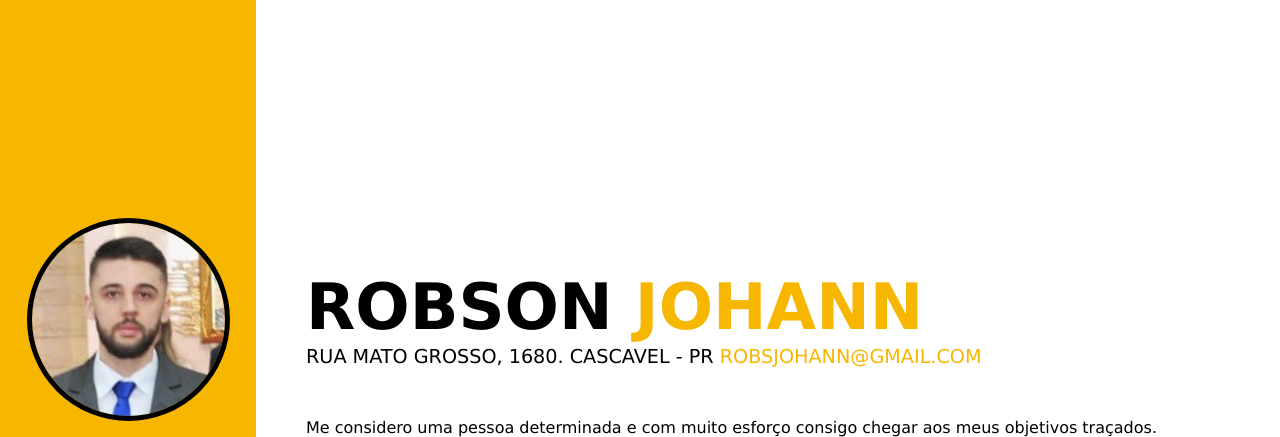
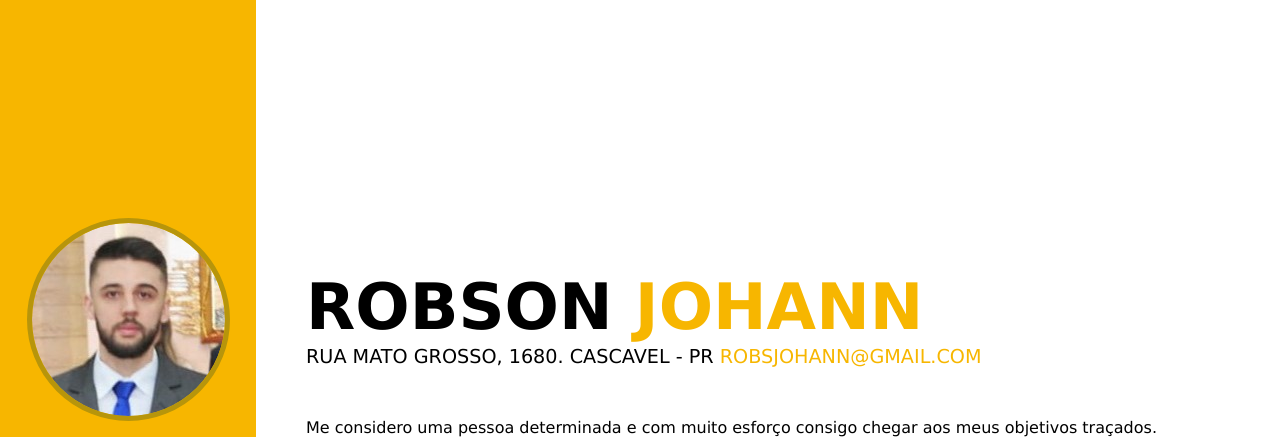
Before and after one commit to robsjohann/Curr-culo---Robson-Johann, a plain HTML site: page public/index.html in a window 1280 px wide. Shown: the top 437 px of the page. Drawn offline with Linux system fonts and the light colour scheme.

Commit message:
mudanças no estilo

```diff
--- a/public/css/style.css
+++ b/public/css/style.css
@@ -49,7 +49,7 @@ ul {
 
 #imagem-perfil {
   border-radius: 50%;
-  outline: 5px solid #000;
+  outline: 5px solid #b7950b;
 }
 
 #lista-aside {
```
